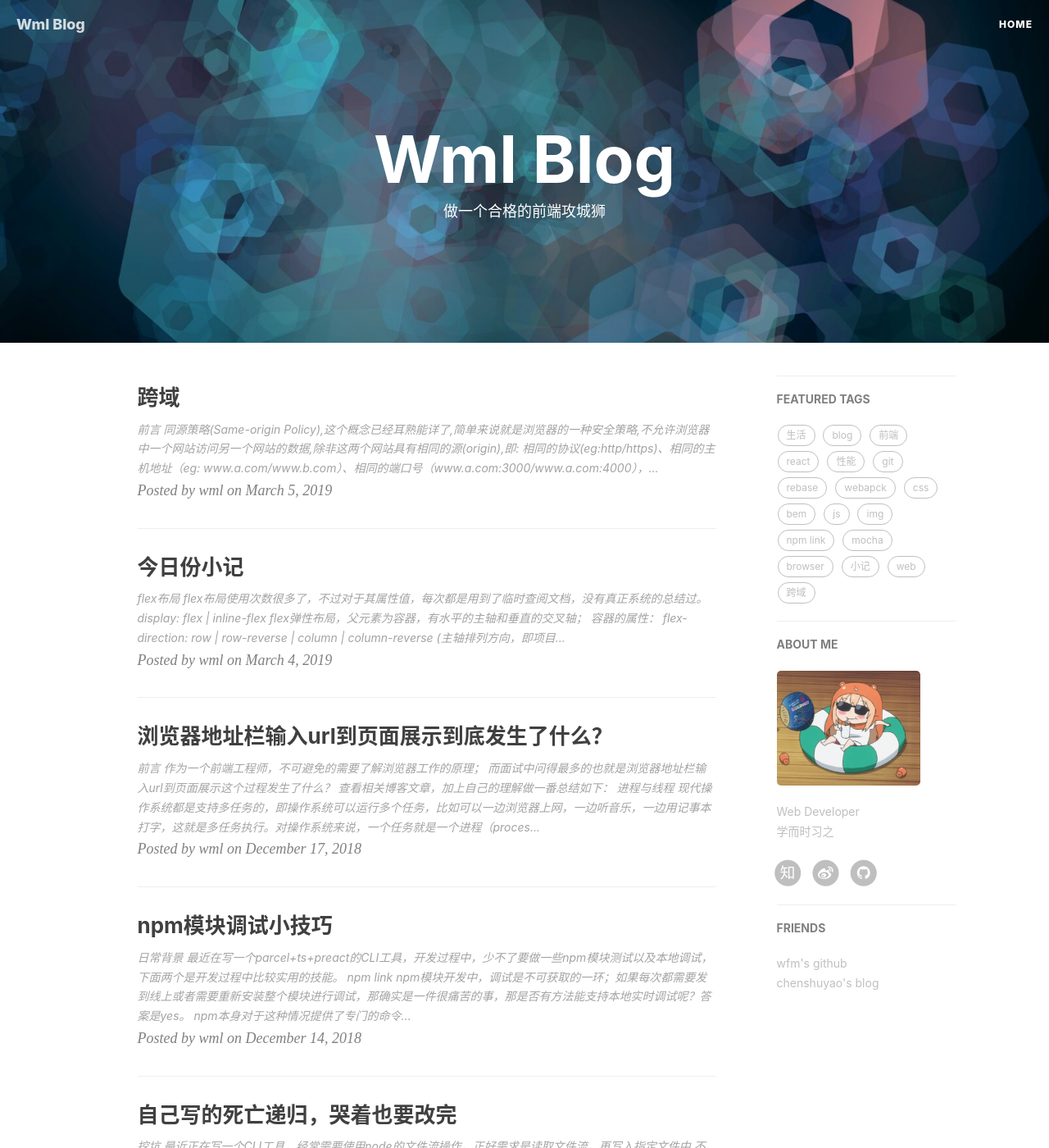
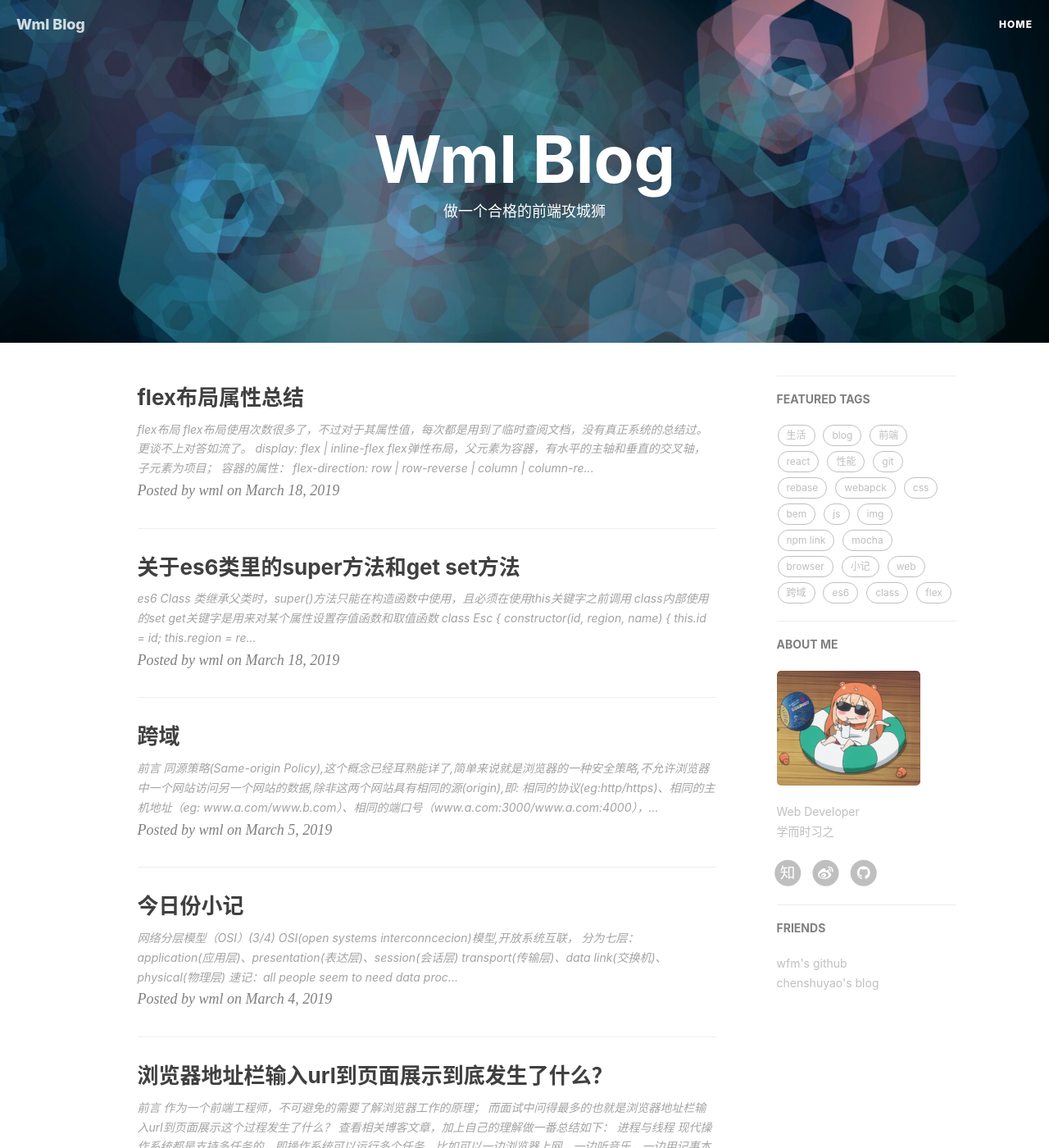
Before and after one commit to wumeilian/wumeilian.github.io, a Jekyll site: the page built from index.html, in a window 1280 px wide and 1400 px high. Shown: the whole window at 82% size. Built offline with Jekyll 4.4.1, drawn with Linux system fonts in a browser that asks for light colours; nearby versions of some CDN libraries; the list of posts is cut into pages by our own code; comment, search, counter and statistics services are not loaded; some of the changed text lies outside the part shown.

Commit message:
增加文章

````diff
--- a/_posts/2019-03-04-present-mark.md
+++ b/_posts/2019-03-04-present-mark.md
@@ -12,73 +12,6 @@ tags:
     - js
     - web
 ---
-
-#### flex布局
-
-flex布局使用次数很多了，不过对于其属性值，每次都是用到了临时查阅文档，没有真正系统的总结过。
-
-`display: flex | inline-flex`
-
-flex弹性布局，父元素为容器，有水平的主轴和垂直的交叉轴；
-
-容器的属性：
-flex-direction: row | row-reverse | column | column-reverse (主轴排列方向，即项目排列方向)
-flex-wrap: nowrap | wrap | wrap-reverse; (多条轴线排布)
-flex-flow: \<flex-direction> || \<flex-wrap> (两属性简写，默认为row nowrap)
-justify-content: flex-start | flex-end | center | space-between | space-around; (项目在主轴上的对齐方式)
-align-items: flex-start| flex-end | center | baseline | strentch; (项目在交叉轴的对齐方式)
-align-content: flex-start | flex-end | center | space-between | space-around | stretch (多根轴线的(垂直方向的)对齐方式， 一根轴线不起作用)
-
-项目的属性：
-order: 0 (项目的排列顺序，数字越小越靠前)
-flex-grow: 0 (有剩余空间，项目的放大比例，默认不放大)
-flex-shrink: 1 (空间不足，项目的缩小比例，默认缩小，为0不缩小)
-flex-basis: \<length> | auto; (项目在分配空间前的基准值，主轴横向表宽，主轴纵向表高)
-flex: none | [ <'flex-grow'> <'flex-shrink'>? || <'flex-basis'> ] (这三个值的缩写， 默认 0 1 auto 后两个可选，快捷值auto[1 1 auto] 和none[0 0 auto]
-align-self: auto | flex-start | flex-end | center | baseline | stretch; (允许单个项目有不一样的对齐方式(垂直方向)，可覆盖align-items,默认auto)
-
-#### es6 Class
-
-> * 类继承父类时，super()方法只能在构造函数中使用，且必须在使用this关键字之前调用
-> * class内部使用的set get关键字是用来对`某个属性`设置存值函数和取值函数
-
-```js
-class Esc {
-  constructor(id, region, name) {
-    this.id = id;
-    this.region = region;
-    this.name = name;
-  }
-  buy() {
-    return `https://xxxx.com?id=${this.id}&region=${this.region}&name=${this.name}`;
-  }
-}
-
-class SubEsc extends Esc {
-  constructor(id, region, name) {
-    // Uncaught ReferenceError:Must call super constructor in derived class before accessing 'this' or returning from derived constructor
-    //this.instance = name;
-
-    super(id, region, name);
-
-    this.instance = name;
-  }
-
-  get config() {
-    return this
-  }
-
-  set props(value) {
-    console.log(value, 333)
-  }
-}
-
-let subesc = new SubEsc(1, 'xm', 'wml')
-```
-
-> * 每个实例对象（object）都有一个私有属性（__proto__）指向它的原型对象(prototype)，层层向上，直到一个对象的原型对象为null,null没有原型，被称为原型链的最后一环。下图可以看出上面subesc实例的原型链是`{id: 1; instance: "wml";name: "wml";region: "xm"}  --> SubEsc.prototype --> Esc.prototype --> Object.prototype --> null`.
-
-![present](/img/present/2.jpg)
 
 #### 网络分层模型（OSI）(3/4)
 
--- /dev/null
+++ b/_posts/2019-03-18-class-extend.md
@@ -0,0 +1,56 @@
+---
+layout:     post
+title:      "关于es6类里的super方法和get set方法"
+subtitle:   ""
+author:     "wml"
+header-img: "img/present/1.jpg"
+header-mask:  0.5
+catalog: true
+tags:
+
+    - es6
+    - class
+---
+
+#### es6 Class
+
+> * 类继承父类时，super()方法只能在构造函数中使用，且必须在使用this关键字之前调用
+> * class内部使用的set get关键字是用来对`某个属性`设置存值函数和取值函数
+
+```js
+class Esc {
+  constructor(id, region, name) {
+    this.id = id;
+    this.region = region;
+    this.name = name;
+  }
+  buy() {
+    return `https://xxxx.com?id=${this.id}&region=${this.region}&name=${this.name}`;
+  }
+}
+
+class SubEsc extends Esc {
+  constructor(id, region, name) {
+    // Uncaught ReferenceError:Must call super constructor in derived class before accessing 'this' or returning from derived constructor
+    //this.instance = name;
+
+    super(id, region, name);
+
+    this.instance = name;
+  }
+
+  get config() {
+    return this
+  }
+
+  set props(value) {
+    console.log(value, 333)
+  }
+}
+
+let subesc = new SubEsc(1, 'xm', 'wml')
+```
+
+> * 每个实例对象（object）都有一个私有属性（__proto__）指向它的原型对象(prototype)，层层向上，直到一个对象的原型对象为null,null没有原型，被称为原型链的最后一环。下图可以看出上面subesc实例的原型链是`{id: 1; instance: "wml";name: "wml";region: "xm"}  --> SubEsc.prototype --> Esc.prototype --> Object.prototype --> null`.
+
+![present](/img/present/2.jpg)
--- /dev/null
+++ b/_posts/2019-03-18-layout-flex.md
@@ -0,0 +1,47 @@
+---
+layout:     post
+title:      "flex布局属性总结"
+subtitle:   ""
+author:     "wml"
+header-img: "img/present/1.jpg"
+header-mask:  0.5
+catalog: true
+tags:
+
+    - css
+    - flex
+---
+
+#### flex布局
+
+flex布局使用次数很多了，不过对于其属性值，每次都是用到了临时查阅文档，没有真正系统的总结过。更谈不上对答如流了。
+
+`display: flex | inline-flex`
+
+flex弹性布局，父元素为容器，有水平的主轴和垂直的交叉轴，子元素为项目；
+
+容器的属性：
+flex-direction: row | row-reverse | column | column-reverse (主轴排列方向，即项目排列方向)
+
+flex-wrap: nowrap | wrap | wrap-reverse; (多条轴线排布)
+
+flex-flow: \<flex-direction> || \<flex-wrap> (两属性简写，默认为row nowrap)
+
+justify-content: flex-start | flex-end | center | space-between | space-around; (项目在主轴上的对齐方式)
+
+align-items: flex-start| flex-end | center | baseline | strentch; (项目在交叉轴的对齐方式)
+
+align-content: flex-start | flex-end | center | space-between | space-around | stretch (多根轴线的(垂直方向的)对齐方式， 一根轴线不起作用)
+
+项目的属性：
+order: 0 (项目的排列顺序，数字越小越靠前)
+
+flex-grow: 0 (有剩余空间，项目的放大比例，默认不放大)
+
+flex-shrink: 1 (空间不足，项目的缩小比例，默认缩小，为0不缩小)
+
+flex-basis: \<length> | auto; (项目在分配空间前的基准值，主轴横向表宽，主轴纵向表高)
+
+flex: none | [ <'flex-grow'> <'flex-shrink'>? || <'flex-basis'> ] (这三个值的缩写， 默认 0 1 auto 后两个可选，快捷值auto[1 1 auto] 和none[0 0 auto]
+
+align-self: auto | flex-start | flex-end | center | baseline | stretch; (允许单个项目有不一样的对齐方式(垂直方向)，可覆盖align-items,默认auto)
````
